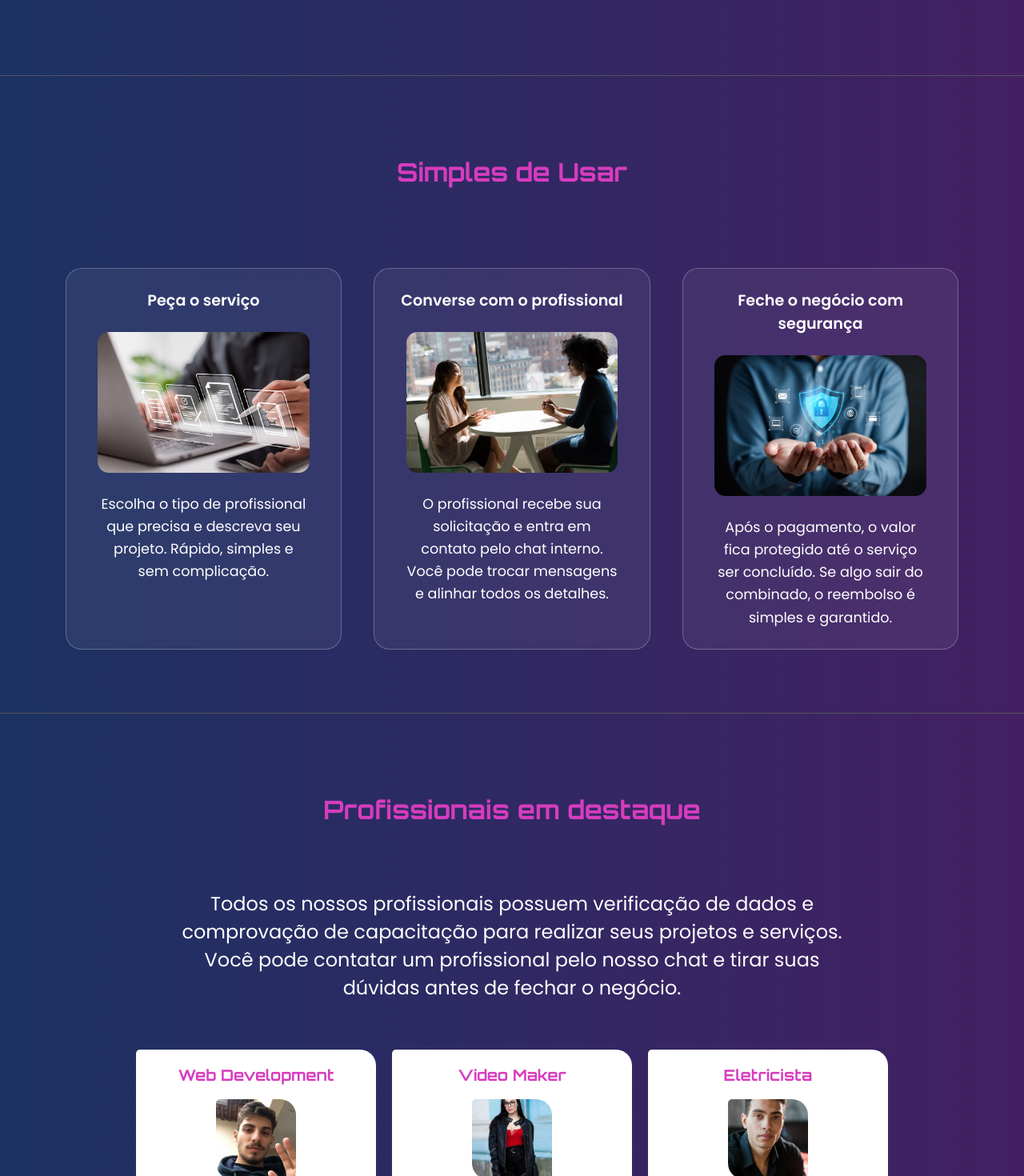
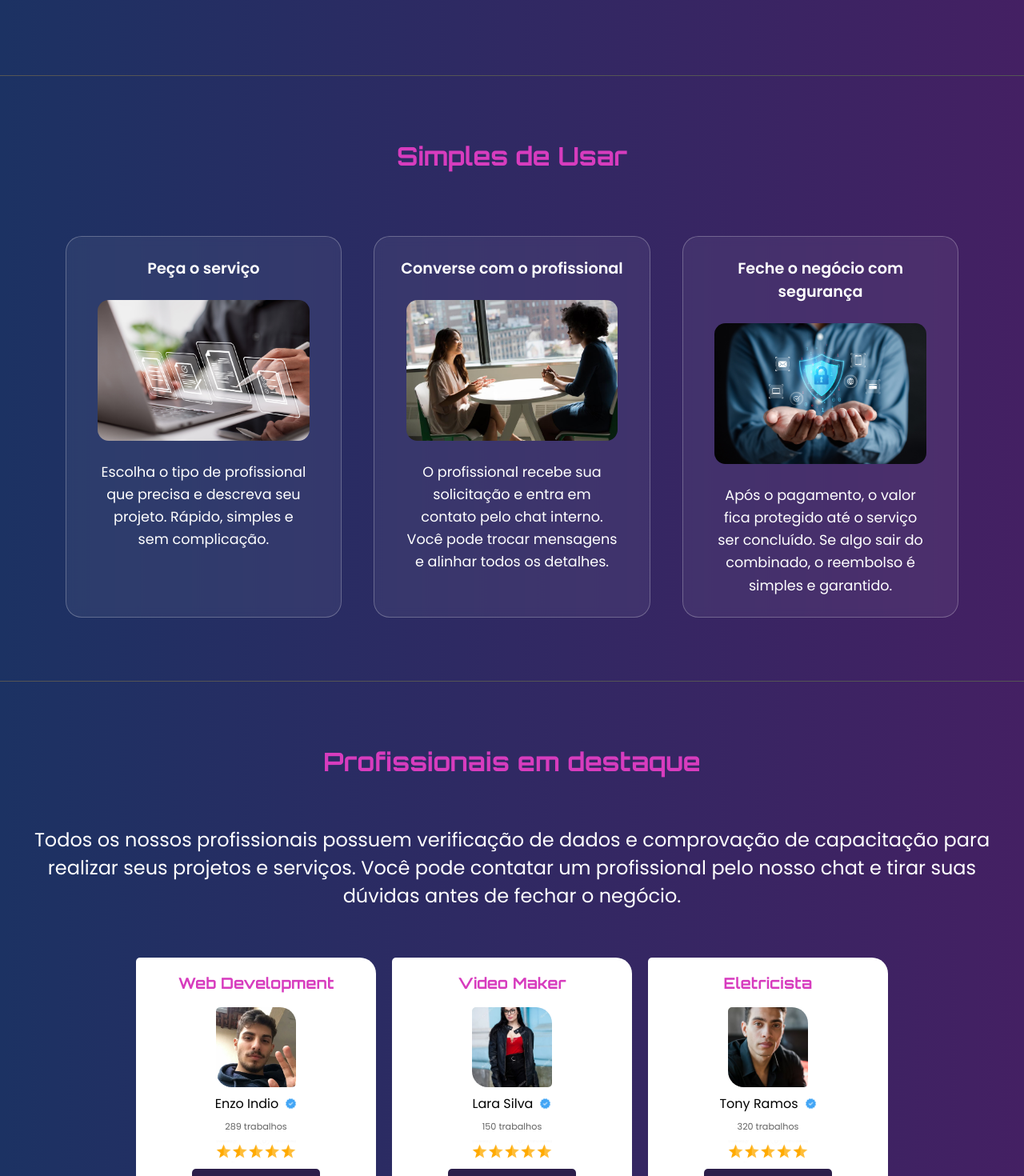
Before and after one commit to DanielJavaprogrammer/try-react, a React (Vite) app in the folder mcw/: page / in a window 1280 px wide. Shown: the part 1480-2950 px from the top of the page at 80% size. Built offline with nearby package versions, Linux system fonts and the light colour scheme.

Commit message:
Pequenos ajustes
Pequenos modidicações de padding, e problemas com resposividade mobile.

```diff
--- a/mcw/src/components/HowToUse/HowToUse.module.css
+++ b/mcw/src/components/HowToUse/HowToUse.module.css
@@ -12,7 +12,8 @@
   font-family: "Orbitron", sans-serif;
   font-size: 2rem;
   color: var(--pink-dark);
-  padding: 60px;
+  padding: 40px 0 40px 0;
+  max-width: 100%;
 }
 
 .servicesContainer {
--- a/mcw/src/components/Outstanding/Outstanding.module.css
+++ b/mcw/src/components/Outstanding/Outstanding.module.css
@@ -12,7 +12,7 @@
   font-family: "Orbitron", sans-serif;
   font-size: 2rem;
   color: var(--pink-dark);
-  padding: 60px;
+  padding: 40px;
   text-align: center;
 }
 
@@ -20,7 +20,7 @@
   font-family: "Poppins", sans-serif;
   font-size: 1.5rem;
   color: var(--white);
-  max-width: 70%;
+  max-width: 100%;
   margin: 0 auto;
   text-align: center;
   padding-bottom: 60px;
--- a/mcw/src/components/heroSection/HeroSextion.module.css
+++ b/mcw/src/components/heroSection/HeroSextion.module.css
@@ -37,7 +37,7 @@
 .subtitle {
   font-size: 30px;
   color: white;
-  font-family: 'Poppins', sans-serif;
+  font-family: "Poppins", sans-serif;
 }
 
 .btn {
```
